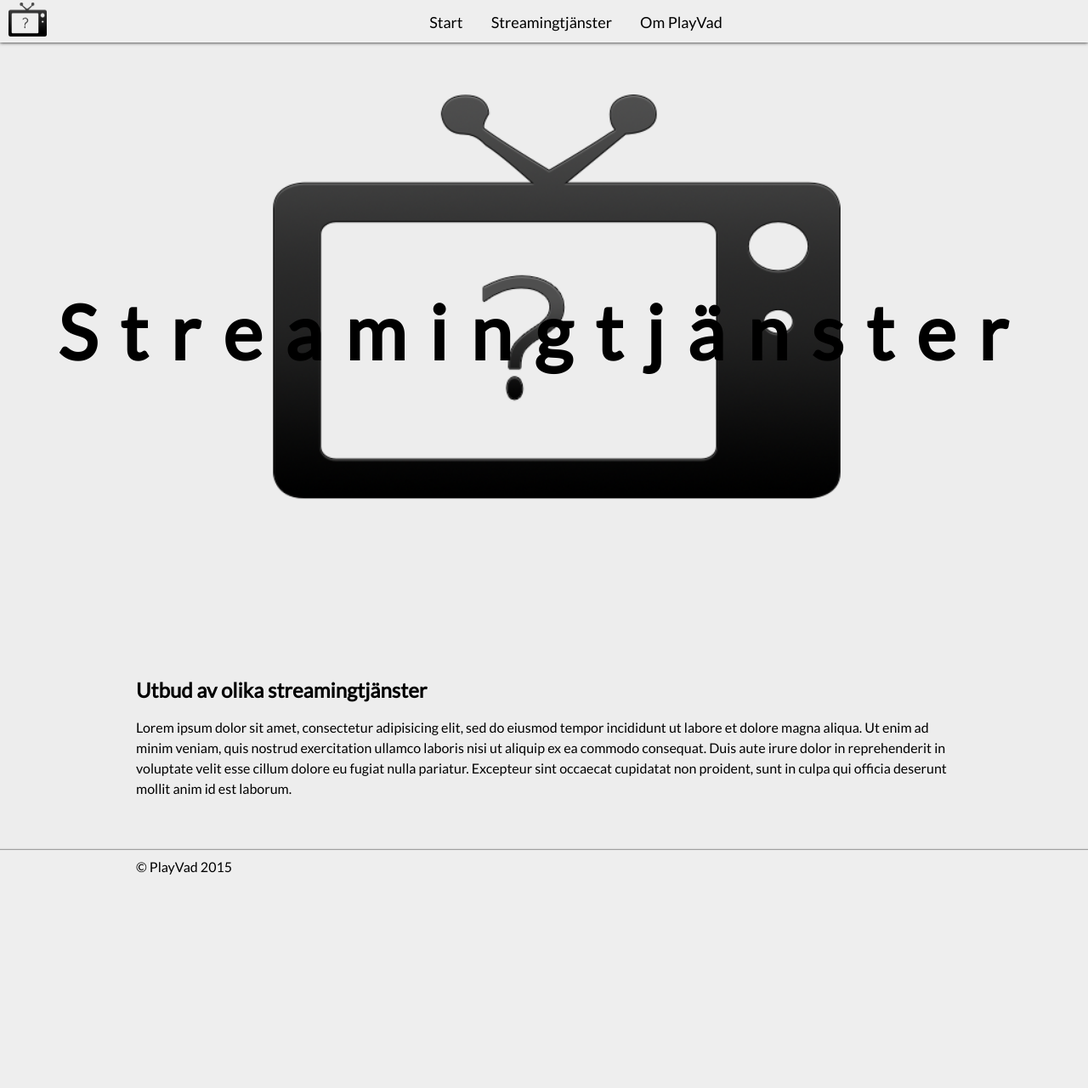
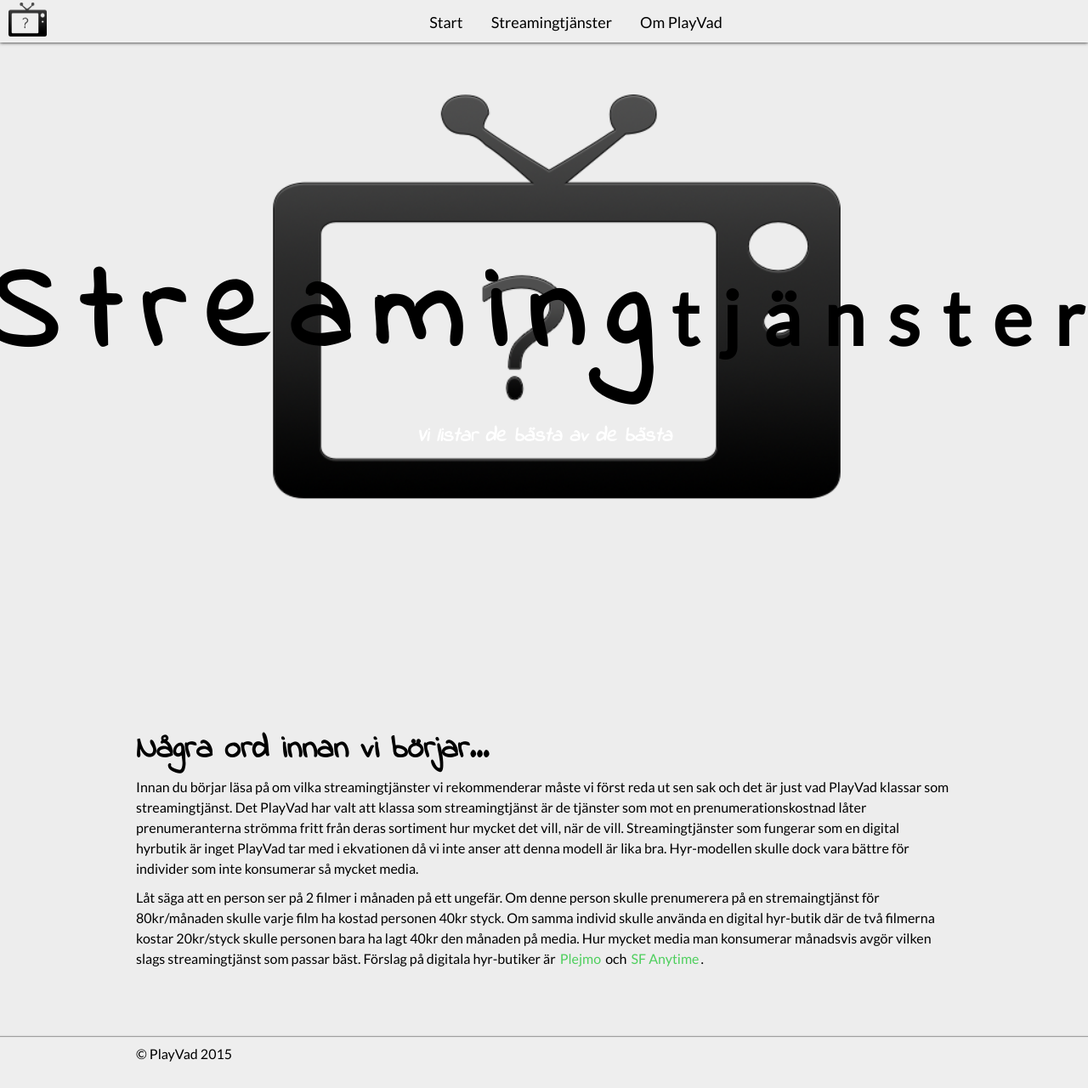
Before and after one commit to danielv14/PlayVad, a PHP site: page /streaming.php in a window 1280 px wide. Shown: the whole page at 85% size. Before the commit the page ends 1029 px from the top, so only its background shows below. Run offline with PHP 8.4, Linux system fonts and the light colour scheme.

Commit message:
inledande text på plats

```diff
--- a/streaming.php
+++ b/streaming.php
@@ -3,15 +3,22 @@
 
 <!-- Image full width -->
 <div class="fullwidth-streaming">
-  <h1>Streamingtjänster</h1>
+  <h1><span class="special-font marketing-title">Streaming</span>tjänster</h1>
+  <h2 class="text-white special-font"><i>Vi listar de bästa av de bästa</i></h2>
+
 </div>
 
 <!-- Main wrapper -->
-<div class="wrapper nonfullscreen-div">
+<div class="wrapper nonfullscreen-div space-below space-above">
   <article>
-    <h1>Utbud av olika streamingtjänster</h1>
-    <p>Lorem ipsum dolor sit amet, consectetur adipisicing elit, sed do eiusmod tempor incididunt ut labore et dolore magna aliqua. Ut enim ad minim veniam, quis nostrud exercitation ullamco laboris nisi ut aliquip ex ea commodo consequat. Duis aute irure dolor in reprehenderit in voluptate velit esse cillum dolore eu fugiat nulla pariatur. Excepteur sint occaecat cupidatat non proident, sunt in culpa qui officia deserunt mollit anim id est laborum.
-    </p>
+    <h1 class="special-font header-bigger">Några ord innan vi börjar...</h1>
+
+    <p>Innan du börjar läsa på om vilka streamingtjänster vi rekommenderar måste vi först reda ut sen sak och
+    det är just vad PlayVad klassar som streamingtjänst.
+    Det PlayVad har valt att klassa som streamingtjänst är de tjänster som mot en prenumerationskostnad låter prenumeranterna strömma fritt från deras sortiment hur mycket det vill, när de vill. Streamingtjänster som fungerar som en digital hyrbutik är inget PlayVad tar med i ekvationen då vi inte anser att denna modell är lika bra. Hyr-modellen skulle dock vara bättre för individer som inte konsumerar så mycket media.</p>
+
+    <p>Låt säga att en person ser på 2 filmer i månaden på ett ungefär. Om denne person skulle prenumerera på en stremaingtjänst för 80kr/månaden skulle varje film ha kostad personen 40kr styck. Om samma individ skulle använda en digital hyr-butik där de två filmerna kostar 20kr/styck skulle personen bara ha lagt 40kr den månaden på media. Hur mycket media man konsumerar månadsvis avgör vilken slags streamingtjänst som passar bäst. Förslag på digitala hyr-butiker är <a class="link" href="https://www.plejmo.com/sv/">Plejmo</a> och <a class="link" href="http://sfanytime.com/sv-SE/">SF Anytime</a>.</p>
+
   </article>
 
 </div>
```
